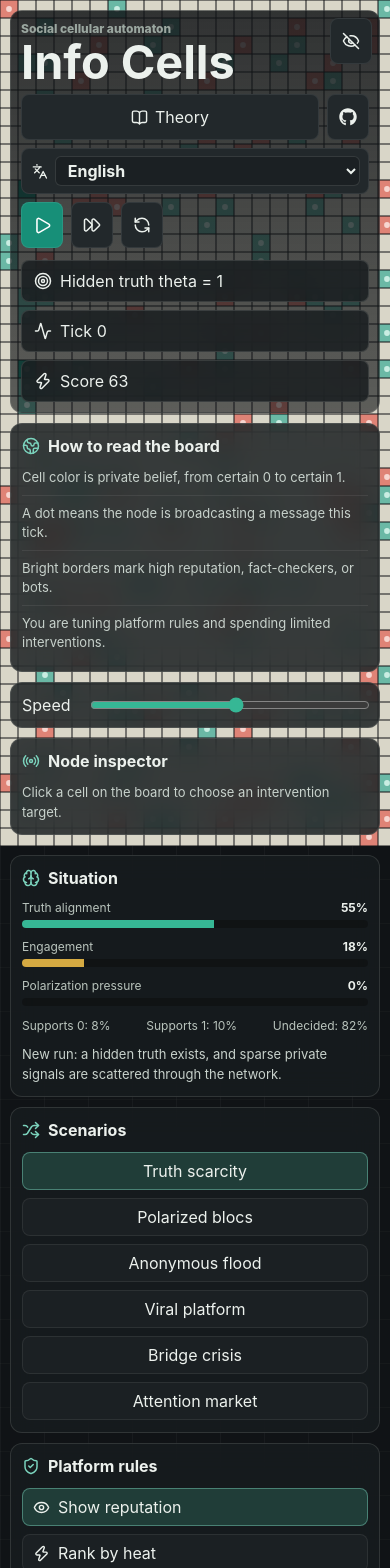
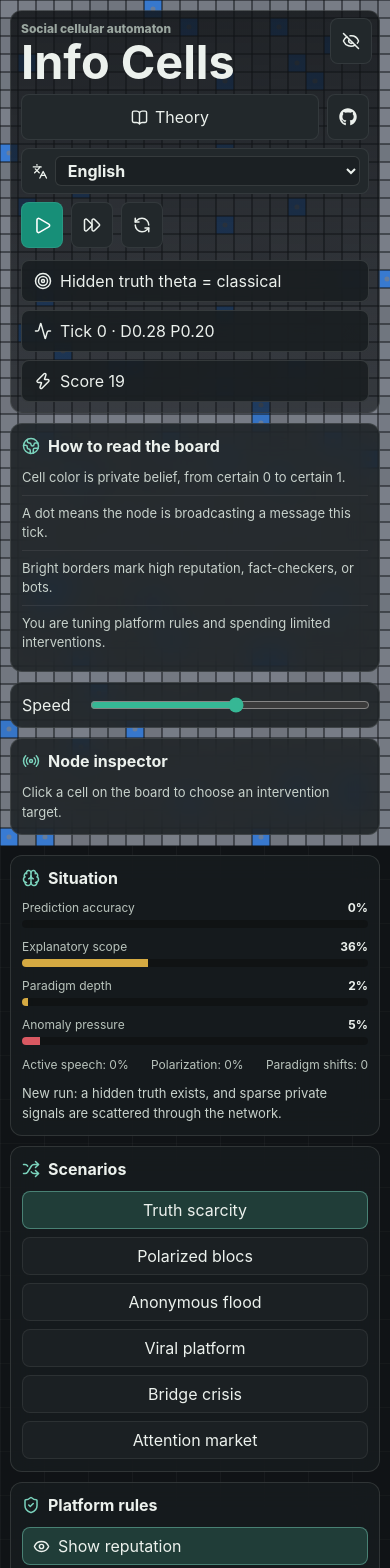
Before and after one commit to miuchan/information-game, a React (Vite) app: page / in a window 390 px wide. Shown: the top 1568 px of the page. Built offline with nearby package versions, Linux system fonts and the light colour scheme.

Commit message:
Redesign simulation around evolving paradigm levels

```diff
--- a/src/main.jsx
+++ b/src/main.jsx
@@ -438,20 +438,44 @@ function makeRng(seed) {
 
 const clamp = (value, min, max) => Math.max(min, Math.min(max, value));
 const sign = (value) => (value > 0 ? 1 : value < 0 ? -1 : 0);
-const actionFromBelief = (belief) => (belief >= 1 ? 1 : belief <= -1 ? 0 : null);
 const idx = (x, y, width) => y * width + x;
 const coord = (i, width) => [i % width, Math.floor(i / width)];
 
 const EVOLUTION_PACE = {
-  privateSignal: 0.58,
-  socialThreshold: 1.28,
-  socialAdoption: 0.62,
-  attentionAdoption: 0.5,
-  revealCadence: 6,
-  revealAudience: 0.6,
+  privateSignal: 0.46,
+  socialThreshold: 1.1,
+  socialAdoption: 0.65,
+  attentionAdoption: 0.56,
+  revealCadence: 5,
+  revealAudience: 0.58,
   evidenceLock: 4,
-  weakPushAdoption: 0.55,
+  weakPushAdoption: 0.6,
 };
+
+const THEORIES = [
+  { id: 'folk', level: 0, color: '#7a7f89', complexity: 0.4, scope: 0.35 },
+  { id: 'classical', level: 1, color: '#3a7ed8', complexity: 1, scope: 0.6 },
+  { id: 'relativity', level: 2, color: '#8756d8', complexity: 1.9, scope: 0.84 },
+  { id: 'frontier', level: 3, color: '#d8a044', complexity: 2.8, scope: 1 },
+];
+
+function stressAt(x, y, world) {
+  const cx = (world.width - 1) / 2;
+  const cy = (world.height - 1) / 2;
+  const dx = (x - cx) / Math.max(1, cx);
+  const dy = (y - cy) / Math.max(1, cy);
+  const radial = Math.sqrt(dx * dx + dy * dy);
+  const wave = 0.5 + 0.5 * Math.sin(world.tick * 0.05 + x * 0.09 + y * 0.07);
+  return clamp(radial * 0.75 + wave * world.frontierPressure * 0.45 + world.domainRadius * 0.3, 0, 1);
+}
+
+function theoryError(level, contextStress, precision, hiddenLevel) {
+  const mismatch = Math.max(0, hiddenLevel - level);
+  const frontierPenalty = Math.max(0, contextStress - THEORIES[level].scope);
+  const precisionPenalty = precision * mismatch * 0.55;
+  const underfit = mismatch * 0.42 + frontierPenalty * (1.2 + mismatch * 0.25);
+  return underfit + precisionPenalty;
+}
 
 function viewportGrid() {
   if (typeof window === 'undefined') return { width: 80, height: 45, cellSize: CELL_SIZE };
@@ -510,7 +534,6 @@ function buildNeighbors(rng, width, height, crossCommunity = true) {
 
 function createWorld(seed = Date.now(), scenarioId = 'scarce', dimensions = viewportGrid()) {
   const rng = makeRng(seed);
-  const truth = rng() > 0.5 ? 1 : 0;
   const settings = scenarioSettings(scenarioId);
   const nodes = [];
   const { width, height, cellSize } = dimensions;
@@ -522,29 +545,44 @@ function createWorld(seed = Date.now(), scenarioId = 'scarce', dimensions = view
     bridge: -1,
     market: 0,
   }[scenarioId];
+  const hiddenLevel = clamp(
+    {
+      scarce: 1,
+      polarized: 1,
+      anonymous: 1,
+      viral: 1,
+      bridge: 2,
+      market: 2,
+    }[scenarioId] + (rng() < 0.25 ? 1 : 0),
+    0,
+    THEORIES.length - 1,
+  );
 
   for (let y = 0; y < height; y += 1) {
     for (let x = 0; x < width; x += 1) {
       const community = communityOf(x, y, width, height);
       const localBias = scenarioId === 'polarized' || scenarioId === 'bridge'
-        ? (community % 2 === 0 ? -1 : 1)
+        ? (community % 2 === 0 ? -0.3 : 0.3)
         : scenarioBias;
       const roll = rng();
       const type = roll < 0.22 ? 'truth' : roll < 0.58 ? 'social' : roll < 0.82 ? 'attention' : 'stubborn';
-      const privateSignal = rng() < settings.initialSignalRate
-        ? (rng() < settings.initialSignalAccuracy ? truth : 1 - truth)
-        : null;
-      const signalPush = privateSignal === null ? 0 : privateSignal === 1 ? 1 : -1;
-      const belief = clamp(localBias + signalPush + (rng() < 0.12 ? (rng() > 0.5 ? 1 : -1) : 0), -2, 2);
+      const startLevel = clamp(
+        Math.round(hiddenLevel - 1 + localBias + (rng() < settings.initialSignalRate ? (rng() < settings.initialSignalAccuracy ? 1 : -1) : 0)),
+        0,
+        THEORIES.length - 1,
+      );
+      const beliefs = THEORIES.map((theory) => clamp(0.12 + (theory.level === startLevel ? 0.52 : 0) + rng() * 0.2, 0.02, 0.92));
       nodes.push({
         id: idx(x, y, width),
         x,
         y,
         community,
-        belief,
-        prevBelief: belief,
-        message: belief > 0 ? 1 : belief < 0 ? -1 : 0,
-        action: actionFromBelief(belief),
+        beliefs,
+        dominantTheory: startLevel,
+        prevDominantTheory: startLevel,
+        confidence: beliefs[startLevel],
+        message: 0,
+        action: startLevel,
         reputation: Math.floor(1 + rng() * 4),
         type,
         filter: Math.floor(rng() * 4),
@@ -552,7 +590,7 @@ function createWorld(seed = Date.now(), scenarioId = 'scarce', dimensions = view
         lastFlip: 0,
         attention: 0,
         checked: false,
-        evidenceMemory: 0,
+        anomalyMemory: rng() * 0.4,
         accuracyStreak: 0,
       });
     }
@@ -566,9 +604,12 @@ function createWorld(seed = Date.now(), scenarioId = 'scarce', dimensions = view
       [cx - 1, cx, cx + 1].forEach((x) => {
         if (x < 0 || x >= width) return;
         const node = nodes[idx(x, y, width)];
-        node.belief = truth === 1 ? -2 : 2;
-        node.message = truth === 1 ? -1 : 1;
-        node.action = actionFromBelief(node.belief);
+        node.dominantTheory = 1;
+        node.prevDominantTheory = 1;
+        node.beliefs = [0.16, 0.62, 0.16, 0.06];
+        node.confidence = 0.62;
+        node.message = -1;
+        node.action = 1;
         node.type = 'attention';
         node.reputation = 5;
       });
@@ -581,7 +622,11 @@ function createWorld(seed = Date.now(), scenarioId = 'scarce', dimensions = view
     width,
     height,
     cellSize,
-    truth,
+    hiddenLevel,
+    domainRadius: 0.28,
+    precision: 0.2,
+    frontierPressure: scenarioId === 'bridge' ? 0.22 : 0.12,
+    paradigmShiftCount: 0,
     tick: 0,
     nodes,
     neighbors: buildNeighbors(rng, width, height, true),
@@ -601,22 +646,15 @@ function scenarioSettings(id) {
 }
 
 function generateMessage(node, oldNodes, neighbors, options, rng) {
-  if (node.type === 'checker') return node.belief === 0 ? 0 : sign(node.belief);
-  if (node.type === 'bot') return node.message || 1;
-  const local = neighbors[node.id].reduce((sum, ni) => sum + oldNodes[ni].message, 0);
+  if (node.type === 'bot') return -1;
+  const localLevel = neighbors[node.id].reduce((sum, ni) => sum + oldNodes[ni].dominantTheory, 0) / Math.max(1, neighbors[node.id].length);
   let msg = 0;
-  if (node.type === 'truth') {
-    msg = Math.abs(node.belief) >= 2 ? sign(node.belief) : 0;
-  } else if (node.type === 'social') {
-    msg = Math.abs(local) >= 2 ? sign(local) : sign(node.belief);
-  } else if (node.type === 'attention') {
-    msg = Math.abs(node.belief) >= 1 ? sign(node.belief) : (local === 0 ? 0 : sign(local));
-    if (options.hotRanking && rng() < 0.18) msg = local >= 0 ? 1 : -1;
-  } else if (node.type === 'stubborn') {
-    msg = Math.abs(node.belief) >= 1 && rng() > 0.35 ? sign(node.belief) : 0;
-  } else if (node.type === 'agitator') {
-    msg = node.belief >= 0 ? 1 : -1;
-  }
+  if (node.type === 'checker' || node.type === 'truth') msg = node.anomalyMemory > 1.3 ? 1 : 0;
+  else if (node.type === 'social') msg = Math.abs(localLevel - node.dominantTheory) > 0.55 ? sign(localLevel - node.dominantTheory) : 0;
+  else if (node.type === 'attention') msg = Math.abs(localLevel - node.dominantTheory) > 0.3 ? sign(localLevel - node.dominantTheory) : (rng() < 0.18 ? 1 : 0);
+  else if (node.type === 'stubborn') msg = node.anomalyMemory > 2.8 ? 1 : 0;
+  else if (node.type === 'agitator') msg = rng() < 0.75 ? -1 : 1;
+  if (options.hotRanking && node.type === 'attention' && rng() < 0.22) msg = rng() < 0.8 ? 1 : -1;
   if (node.energy <= 0 && node.type !== 'checker') return 0;
   return msg;
 }
@@ -634,7 +672,7 @@ function pressureFor(node, oldNodes, neighbors, options) {
     if (node.filter === 2 && Math.abs(other.message) > 0) weight += 0.25;
     if (node.filter === 3 && other.community !== node.community) weight *= 0.72;
     if (options.anonymous) weight = 1 + (options.hotRanking ? Math.min(1.4, other.attention * 0.15) : 0);
-    const evidenceBacked = Math.abs(other.evidenceMemory || 0) >= 3 && sign(other.evidenceMemory || 0) === other.message;
+    const evidenceBacked = (other.anomalyMemory || 0) >= 1.9 && other.message > 0;
     if (evidenceBacked) weight += 0.9;
     pressure += weight * other.message;
     heard += 1;
@@ -654,28 +692,20 @@ function stepWorld(world, options, scenarioId) {
 
   const messaged = oldNodes.map((node) => ({
     ...node,
-    prevBelief: node.belief,
+    prevDominantTheory: node.dominantTheory,
     message: generateMessage(node, oldNodes, neighbors, options, rng),
   }));
 
   const revealTick = (world.tick + 1) % EVOLUTION_PACE.revealCadence === 0;
-  const truthPush = world.truth === 1 ? 1 : -1;
+  const hiddenLevel = world.hiddenLevel;
 
   const nodes = messaged.map((node) => {
+    const contextStress = stressAt(node.x, node.y, world);
     let privatePush = 0;
     const baseRate = node.type === 'checker' ? settings.signalRate * 8 : settings.signalRate;
     const rate = baseRate * EVOLUTION_PACE.privateSignal;
-    const accuracy = node.type === 'checker' ? 0.92 : settings.signalAccuracy;
-    if (rng() < rate) {
-      const signal = rng() < accuracy ? world.truth : 1 - world.truth;
-      privatePush = signal === 1 ? 1 : -1;
-    }
-
-    if (options.factCheck && node.checked) privatePush += truthPush;
-    if (options.factCheck && revealTick && (node.checked || rng() < 0.28 * EVOLUTION_PACE.revealAudience)) privatePush += truthPush;
-
-    let evidenceMemory = clamp((node.evidenceMemory || 0) + privatePush, -5, 5);
-    if (privatePush === 0 && evidenceMemory !== 0 && rng() < 0.08) evidenceMemory -= sign(evidenceMemory);
+    const privateEvidence = THEORIES.map((theory) => -theoryError(theory.level, contextStress, world.precision, hiddenLevel) - theory.complexity * 0.05);
+    if (rng() < rate && rng() < settings.signalAccuracy) privatePush = 0.1 + (node.type === 'checker' ? 0.12 : 0);
 
     const pressure = pressureFor(node, messaged, neighbors, options);
     let threshold = 1.2;
@@ -687,43 +717,43 @@ function stepWorld(world, options, scenarioId) {
     if (node.type === 'bot') threshold = 9;
     threshold *= EVOLUTION_PACE.socialThreshold;
 
-    let socialPush = Math.abs(pressure) >= threshold ? sign(pressure) : 0;
+    let socialPush = Math.abs(pressure) >= threshold ? sign(pressure) * 0.1 : 0;
     if (socialPush !== 0) {
       const adoptionChance = Math.min(0.92, EVOLUTION_PACE.socialAdoption + Math.max(0, Math.abs(pressure) - threshold) * 0.08);
       if (rng() > adoptionChance) socialPush = 0;
     }
-    if (Math.abs(evidenceMemory) >= EVOLUTION_PACE.evidenceLock) {
-      socialPush = 0;
-      privatePush = sign(evidenceMemory);
-    }
-    if (node.type === 'stubborn' && socialPush !== sign(node.belief)) socialPush = 0;
+    if (node.type === 'stubborn' && socialPush < 0) socialPush = 0;
 
-    let attentionPush = options.hotRanking && node.type === 'attention' && Math.abs(pressure) > 3.1 ? sign(pressure) : 0;
+    let attentionPush = options.hotRanking && node.type === 'attention' && Math.abs(pressure) > 3.1 ? sign(pressure) * 0.12 : 0;
     if (attentionPush !== 0 && rng() > EVOLUTION_PACE.attentionAdoption) attentionPush = 0;
 
-    const rawPush = privatePush + socialPush + attentionPush;
-    const effectivePush = Math.abs(rawPush) >= 2
-      ? sign(rawPush)
-      : (Math.abs(rawPush) === 1 && rng() < EVOLUTION_PACE.weakPushAdoption ? sign(rawPush) : 0);
-    let nextBelief = clamp(node.belief + effectivePush, -2, 2);
-    if (Math.abs(nextBelief) === 2 && rng() < 0.005) nextBelief -= sign(nextBelief);
+    const beliefs = node.beliefs.map((weight, level) => {
+      const socialTerm = socialPush * (level > node.dominantTheory ? 1 : -0.45);
+      const attentionTerm = attentionPush * (level > node.dominantTheory ? 1 : -0.3);
+      const memoryTerm = node.anomalyMemory > 2 && level >= node.dominantTheory ? 0.08 : 0;
+      return clamp(weight * 0.9 + privateEvidence[level] * 0.26 + socialTerm + attentionTerm + memoryTerm + privatePush, 0.01, 1.4);
+    });
+    const normalizer = beliefs.reduce((sum, value) => sum + value, 0) || 1;
+    const normalizedBeliefs = beliefs.map((value) => value / normalizer);
+    const dominantTheory = normalizedBeliefs.reduce((best, value, level) => (value > normalizedBeliefs[best] ? level : best), 0);
+    const confidence = normalizedBeliefs[dominantTheory];
+    const modelError = theoryError(dominantTheory, contextStress, world.precision, hiddenLevel);
+    let anomalyMemory = clamp((node.anomalyMemory || 0) * 0.9 + modelError * 0.65 + (dominantTheory < hiddenLevel ? 0.16 : -0.08), 0, 6);
+    if (revealTick && (node.checked || rng() < settings.publicEvidenceRate * EVOLUTION_PACE.revealAudience)) anomalyMemory = clamp(anomalyMemory + 0.45, 0, 6);
 
-    if (revealTick && rng() < settings.publicEvidenceRate) {
-      evidenceMemory = clamp(evidenceMemory + truthPush, -5, 5);
-      if (node.type === 'truth' || node.type === 'checker') nextBelief = clamp(nextBelief + truthPush, -2, 2);
-    }
-
-    const nextAction = actionFromBelief(nextBelief);
+    const nextAction = dominantTheory;
     const spent = node.message === 0 ? 0 : node.type === 'attention' || node.type === 'agitator' ? 2 : 1;
     const attention = Math.max(0, Math.round(Math.abs(pressure) + (node.message !== 0 ? 1 : 0)));
     return {
       ...node,
-      belief: nextBelief,
+      beliefs: normalizedBeliefs,
+      dominantTheory,
+      confidence,
       action: nextAction,
-      lastFlip: sign(nextBelief) !== sign(node.prevBelief) ? world.tick + 1 : node.lastFlip,
+      lastFlip: dominantTheory !== node.prevDominantTheory ? world.tick + 1 : node.lastFlip,
       energy: clamp(node.energy - spent + (attention >= 3 ? 1 : 0), 0, 9),
       attention,
-      evidenceMemory,
+      anomalyMemory,
     };
   });
 
@@ -731,8 +761,9 @@ function stepWorld(world, options, scenarioId) {
     let rewarded = 0;
     let punished = 0;
     nodes.forEach((node) => {
-      const saidTruth = node.message !== 0 && (node.message === 1) === (world.truth === 1);
-      const saidFalse = node.message !== 0 && !saidTruth;
+      const nearTruth = Math.abs(node.dominantTheory - hiddenLevel) <= 0.5;
+      const saidTruth = node.message > 0 && nearTruth;
+      const saidFalse = node.message > 0 && !nearTruth;
       if (saidTruth) {
         node.reputation = clamp(node.reputation + 1, 0, 9);
         node.energy = clamp(node.energy + 1, 0, 9);
@@ -751,16 +782,30 @@ function stepWorld(world, options, scenarioId) {
         if (node.type === 'attention') node.type = 'truth';
         node.checked = true;
       }
-      if (node.belief !== node.prevBelief && Math.abs(node.belief - node.prevBelief) >= 2) {
+      if (node.dominantTheory !== node.prevDominantTheory && Math.abs(node.dominantTheory - node.prevDominantTheory) >= 2) {
         node.reputation = clamp(node.reputation - 1, 0, 9);
       }
     });
     event = { key: 'reveal', data: { rewarded, punished } };
   }
 
+  const avgAnomaly = nodes.reduce((sum, node) => sum + node.anomalyMemory, 0) / Math.max(1, nodes.length);
+  let nextHiddenLevel = hiddenLevel;
+  let paradigmShiftCount = world.paradigmShiftCount;
+  if (avgAnomaly > 2.45 && hiddenLevel < THEORIES.length - 1 && (world.tick + 1) % 8 === 0) {
+    nextHiddenLevel += 1;
+    paradigmShiftCount += 1;
+    event = { key: 'bridge' };
+  }
+
   return {
     ...world,
     tick: world.tick + 1,
+    hiddenLevel: nextHiddenLevel,
+    paradigmShiftCount,
+    domainRadius: clamp(world.domainRadius + 0.0025, 0, 1),
+    precision: clamp(world.precision + 0.002, 0, 1),
+    frontierPressure: clamp(world.frontierPressure + 0.0015 + (world.tick % 120 === 0 ? 0.04 : 0), 0.08, 1),
     nodes,
     event: event || world.event,
   };
@@ -768,20 +813,21 @@ function stepWorld(world, options, scenarioId) {
 
 function getMetrics(world) {
   const total = world.nodes.length || 1;
-  const acted = world.nodes.filter((n) => n.action !== null);
-  const truthAligned = acted.length ? acted.filter((n) => n.action === world.truth).length / acted.length : 0;
+  const predictionAccuracy = 1 - world.nodes.reduce((sum, node) => (
+    sum + theoryError(node.dominantTheory, stressAt(node.x, node.y, world), world.precision, world.hiddenLevel)
+  ), 0) / total;
   const active = world.nodes.filter((n) => n.message !== 0).length / total;
   const avgRep = world.nodes.reduce((sum, n) => sum + n.reputation, 0) / total;
   const communityMeans = [0, 1, 2, 3].map((c) => {
     const list = world.nodes.filter((n) => n.community === c);
-    return list.length ? list.reduce((sum, n) => sum + n.belief, 0) / list.length : 0;
+    return list.length ? list.reduce((sum, n) => sum + n.dominantTheory, 0) / list.length : 0;
   });
   const globalMean = communityMeans.reduce((sum, v) => sum + v, 0) / 4;
-  const polarization = communityMeans.reduce((sum, v) => sum + (v - globalMean) ** 2, 0) / 4 / 4;
-  const positive = world.nodes.filter((n) => n.belief > 0).length / total;
-  const negative = world.nodes.filter((n) => n.belief < 0).length / total;
-  const undecided = world.nodes.filter((n) => n.action === null).length / total;
-  return { truthAligned, active, avgRep, polarization, positive, negative, undecided };
+  const polarization = communityMeans.reduce((sum, v) => sum + (v - globalMean) ** 2, 0) / 4 / (THEORIES.length - 1) ** 2;
+  const scope = world.nodes.reduce((sum, n) => sum + THEORIES[n.dominantTheory].scope, 0) / total;
+  const depth = world.nodes.reduce((sum, n) => sum + n.dominantTheory, 0) / total / (THEORIES.length - 1);
+  const anomaly = world.nodes.reduce((sum, n) => sum + n.anomalyMemory, 0) / total / 4;
+  return { predictionAccuracy: clamp(predictionAccuracy, 0, 1), active, avgRep, polarization, scope, depth, anomaly: clamp(anomaly, 0, 1) };
 }
 
 function applyIntervention(world, kind, targetId) {
@@ -789,9 +835,11 @@ function applyIntervention(world, kind, targetId) {
   const node = nodes[targetId ?? Math.floor(world.rng() * nodes.length)];
   if (!node) return world;
   if (kind === 'seedTrue') {
-    node.belief = world.truth === 1 ? 2 : -2;
-    node.message = world.truth === 1 ? 1 : -1;
-    node.action = actionFromBelief(node.belief);
+    node.dominantTheory = world.hiddenLevel;
+    node.beliefs = THEORIES.map((_, level) => (level === world.hiddenLevel ? 0.72 : 0.09));
+    node.confidence = 0.72;
+    node.message = 1;
+    node.action = world.hiddenLevel;
     node.energy = 9;
     node.reputation = clamp(node.reputation + 1, 0, 9);
   }
@@ -799,25 +847,31 @@ function applyIntervention(world, kind, targetId) {
     node.type = 'checker';
     node.checked = true;
     node.reputation = 7;
-    node.belief = world.truth === 1 ? 2 : -2;
-    node.message = world.truth === 1 ? 1 : -1;
-    node.action = actionFromBelief(node.belief);
+    node.dominantTheory = world.hiddenLevel;
+    node.beliefs = THEORIES.map((_, level) => (level === world.hiddenLevel ? 0.78 : 0.07));
+    node.confidence = 0.78;
+    node.message = 1;
+    node.action = world.hiddenLevel;
   }
   if (kind === 'bot') {
     node.type = 'bot';
     node.reputation = 5;
     node.energy = 9;
-    node.belief = world.truth === 1 ? -2 : 2;
-    node.message = world.truth === 1 ? -1 : 1;
-    node.action = actionFromBelief(node.belief);
+    node.dominantTheory = Math.max(0, world.hiddenLevel - 1);
+    node.beliefs = THEORIES.map((_, level) => (level === node.dominantTheory ? 0.76 : 0.08));
+    node.confidence = 0.76;
+    node.message = -1;
+    node.action = node.dominantTheory;
   }
   if (kind === 'agitator') {
     node.type = 'agitator';
     node.reputation = 4;
     node.energy = 9;
-    node.belief = node.belief >= 0 ? 2 : -2;
-    node.message = sign(node.belief);
-    node.action = actionFromBelief(node.belief);
+    node.dominantTheory = node.dominantTheory >= world.hiddenLevel ? 0 : THEORIES.length - 1;
+    node.beliefs = THEORIES.map((_, level) => (level === node.dominantTheory ? 0.75 : 0.08));
+    node.confidence = 0.75;
+    node.message = node.dominantTheory > world.hiddenLevel ? 1 : -1;
+    node.action = node.dominantTheory;
   }
   return {
     ...world,
@@ -874,22 +928,33 @@ function CellCanvas({ world, selected, onSelect }) {
     ctx.fillRect(0, 0, widthPx, heightPx);
 
     world.nodes.forEach((node) => {
-      const palette = {
-        '-2': '#b93848',
-        '-1': '#df8376',
-        0: '#d9d6c8',
-        1: '#6ab8a5',
-        2: '#178f78',
-      };
-      ctx.fillStyle = palette[node.belief];
+      const baseColor = THEORIES[node.dominantTheory].color;
+      const brightness = 0.52 + node.confidence * 0.58;
+      ctx.fillStyle = baseColor;
+      ctx.globalAlpha = brightness;
       ctx.fillRect(node.x * cell + 0.5, node.y * cell + 0.5, cell - 1, cell - 1);
+      ctx.globalAlpha = 1;
+      if (node.dominantTheory > 0) {
+        const parentColor = THEORIES[node.dominantTheory - 1].color;
+        ctx.fillStyle = parentColor;
+        ctx.globalAlpha = 0.72;
+        ctx.beginPath();
+        ctx.arc(node.x * cell + cell * 0.5, node.y * cell + cell * 0.5, Math.max(1, cell * 0.14), 0, Math.PI * 2);
+        ctx.fill();
+        ctx.globalAlpha = 1;
+      }
       if (node.message !== 0) {
-        ctx.fillStyle = node.message > 0 ? '#e9fff7' : '#fff1ef';
+        ctx.fillStyle = node.message > 0 ? '#f3fbff' : '#ffe7e1';
         ctx.globalAlpha = 0.75;
         ctx.beginPath();
         ctx.arc(node.x * cell + cell * 0.5, node.y * cell + cell * 0.5, Math.max(1.2, cell * 0.16), 0, Math.PI * 2);
         ctx.fill();
         ctx.globalAlpha = 1;
+      }
+      if (node.anomalyMemory > 2.2) {
+        ctx.strokeStyle = 'rgba(0,0,0,.48)';
+        ctx.lineWidth = Math.max(1, cell * 0.08);
+        ctx.strokeRect(node.x * cell + 2, node.y * cell + 2, cell - 4, cell - 4);
       }
       if (node.reputation >= 6 || node.type === 'checker' || node.type === 'bot') {
         ctx.strokeStyle = node.type === 'checker' ? '#f1c84c' : node.type === 'bot' ? '#7b5cf0' : 'rgba(255,255,255,.7)';
@@ -1096,7 +1161,7 @@ function App() {
     setWorld((current) => applyIntervention(current, kind, selected));
   }
 
-  const score = Math.round((metrics.truthAligned * 0.55 + (1 - metrics.polarization) * 0.3 + metrics.active * 0.15) * 100);
+  const score = Math.round((metrics.predictionAccuracy * 0.45 + metrics.scope * 0.25 + metrics.depth * 0.2 + (1 - metrics.anomaly) * 0.1) * 100);
 
   return (
     <main className="app-shell">
@@ -1138,11 +1203,11 @@ function App() {
                 <div className="node-grid">
                   <span>{copy.node.coord}</span><strong>{selectedNode.x + 1}, {selectedNode.y + 1}</strong>
                   <span>{copy.node.type}</span><strong>{copy.types[selectedNode.type]}</strong>
-                  <span>{copy.node.belief}</span><strong>{selectedNode.belief}</strong>
+                  <span>{copy.node.belief}</span><strong>{THEORIES[selectedNode.dominantTheory].id}</strong>
                   <span>{copy.node.message}</span><strong>{selectedNode.message}</strong>
-                  <span>{copy.node.action}</span><strong>{selectedNode.action ?? 'undecided'}</strong>
+                  <span>{copy.node.action}</span><strong>{Math.round(selectedNode.confidence * 100)}%</strong>
                   <span>{copy.node.reputation}</span><strong>{selectedNode.reputation}</strong>
-                  <span>{copy.node.energy}</span><strong>{selectedNode.energy}</strong>
+                  <span>{copy.node.energy}</span><strong>{selectedNode.energy} / A:{selectedNode.anomalyMemory.toFixed(1)}</strong>
                 </div>
               ) : (
                 <p className="hint">{copy.node.hint}</p>
@@ -1189,11 +1254,11 @@ function App() {
             <div className="truth-strip">
               <div>
                 <Target size={18} />
-                <span>{copy.strip.truth} {world.truth}</span>
+                <span>{copy.strip.truth} {THEORIES[world.hiddenLevel].id}</span>
               </div>
               <div>
                 <Activity size={18} />
-                <span>{copy.strip.tick} {world.tick}</span>
+                <span>{copy.strip.tick} {world.tick} · D{world.domainRadius.toFixed(2)} P{world.precision.toFixed(2)}</span>
               </div>
               <div>
                 <Zap size={18} />
@@ -1202,12 +1267,11 @@ function App() {
             </div>
 
             <div className="legend">
-              <span><i className="c red" />{copy.legend[0]}</span>
-              <span><i className="c pink" />{copy.legend[1]}</span>
-              <span><i className="c neutral" />{copy.legend[2]}</span>
-              <span><i className="c mint" />{copy.legend[3]}</span>
-              <span><i className="c green" />{copy.legend[4]}</span>
-              <span><i className="ring" />{copy.legend[5]}</span>
+              <span><i className="c neutral" />Folk</span>
+              <span><i className="c mint" />Classical</span>
+              <span><i className="c purple" />Relativity-like</span>
+              <span><i className="c gold" />Frontier</span>
+              <span><i className="ring" />Core + anomaly + reputation ring</span>
             </div>
           </section>
 
@@ -1217,13 +1281,14 @@ function App() {
             <Brain size={18} />
             <h2>{copy.status.title}</h2>
           </div>
-          <Meter label={copy.status.truth} value={metrics.truthAligned} />
-          <Meter label={copy.status.active} value={metrics.active} tone="yellow" />
-          <Meter label={copy.status.polar} value={metrics.polarization} tone="red" />
+          <Meter label="Prediction accuracy" value={metrics.predictionAccuracy} />
+          <Meter label="Explanatory scope" value={metrics.scope} tone="yellow" />
+          <Meter label="Paradigm depth" value={metrics.depth} tone="yellow" />
+          <Meter label="Anomaly pressure" value={metrics.anomaly} tone="red" />
           <div className="split-stat">
-            <span>{copy.status.support0}: {Math.round(metrics.negative * 100)}%</span>
-            <span>{copy.status.support1}: {Math.round(metrics.positive * 100)}%</span>
-            <span>Undecided: {Math.round(metrics.undecided * 100)}%</span>
+            <span>Active speech: {Math.round(metrics.active * 100)}%</span>
+            <span>Polarization: {Math.round(metrics.polarization * 100)}%</span>
+            <span>Paradigm shifts: {world.paradigmShiftCount}</span>
           </div>
           <p className="event-line">{eventText}</p>
         </section>
--- a/src/styles.css
+++ b/src/styles.css
@@ -329,8 +329,10 @@ h3 {
 
 .red { background: #b93848; }
 .pink { background: #df8376; }
-.neutral { background: #d9d6c8; }
-.mint { background: #6ab8a5; }
+.neutral { background: #7a7f89; }
+.mint { background: #3a7ed8; }
+.purple { background: #8756d8; }
+.gold { background: #d8a044; }
 .green { background: #178f78; }
 .ring {
   border: 2px solid #f1c84c;
```
